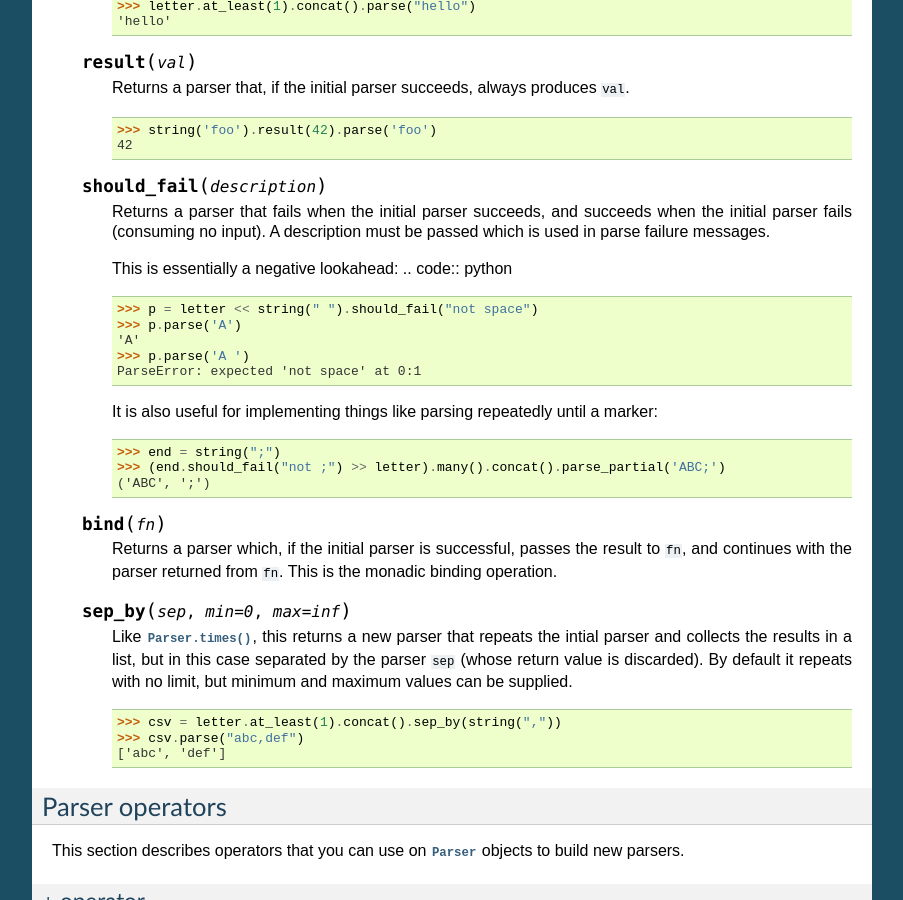
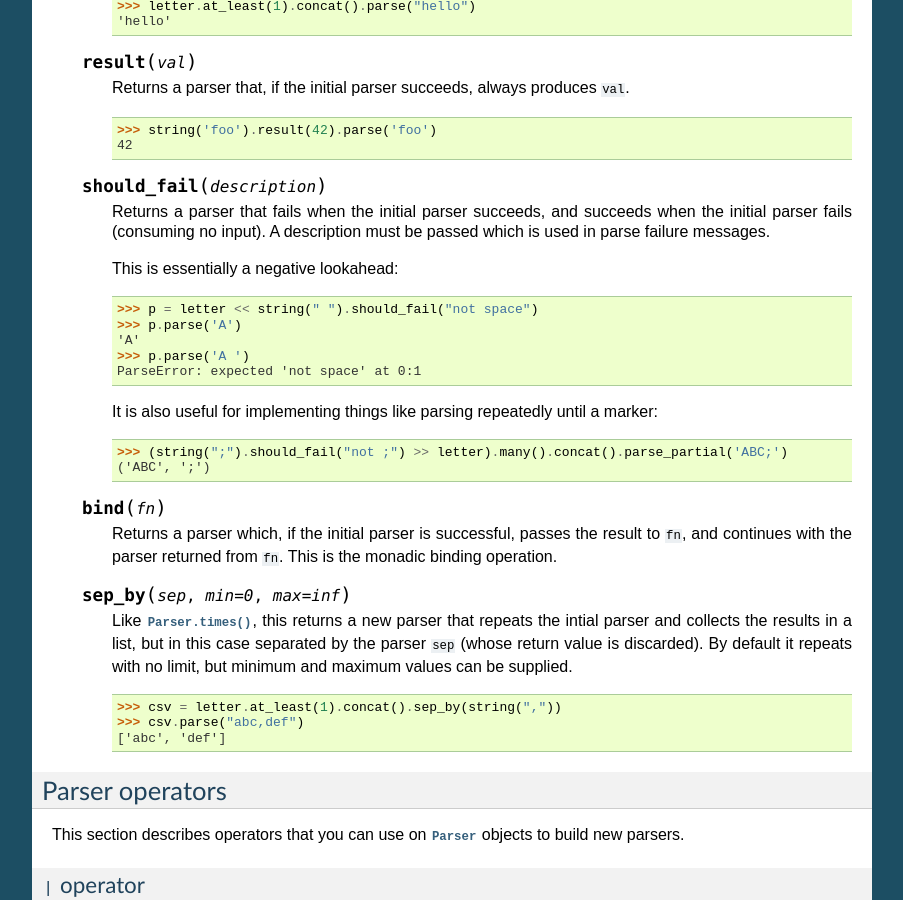
Before and after one commit to python-parsy/parsy, a Sphinx documentation site: the page built from docs/ref/methods_and_combinators.rst, in a window 1280 px wide and 900 px high, scrolled down 2329 px. Shown: the whole window, without its empty margins (198-1101 px from the left). Built offline with Sphinx 7.4.7, drawn with Linux system fonts in a browser that asks for light colours.

Commit message:
Docs fixes

```diff
--- a/docs/history.rst
+++ b/docs/history.rst
@@ -21,6 +21,7 @@ History and release notes
   be used as both a :doc:`lexer or parser or both <howto/lexing>`, with docs and tests.
 * Added :func:`test_item`
 * Added :func:`match_item`
+* Added :meth:`Parser.should_fail`
 
 0.9.0 - 2017-09-28
 ------------------
--- a/docs/ref/methods_and_combinators.rst
+++ b/docs/ref/methods_and_combinators.rst
@@ -180,6 +180,7 @@ can be used and manipulated as below.
       be passed which is used in parse failure messages.
 
       This is essentially a negative lookahead:
+
       .. code:: python
 
          >>> p = letter << string(" ").should_fail("not space")
@@ -193,8 +194,7 @@ can be used and manipulated as below.
 
       .. code:: python
 
-         >>> end = string(";")
-         >>> (end.should_fail("not ;") >> letter).many().concat().parse_partial('ABC;')
+         >>> (string(";").should_fail("not ;") >> letter).many().concat().parse_partial('ABC;')
          ('ABC', ';')
 
    .. method:: bind(fn)
```
